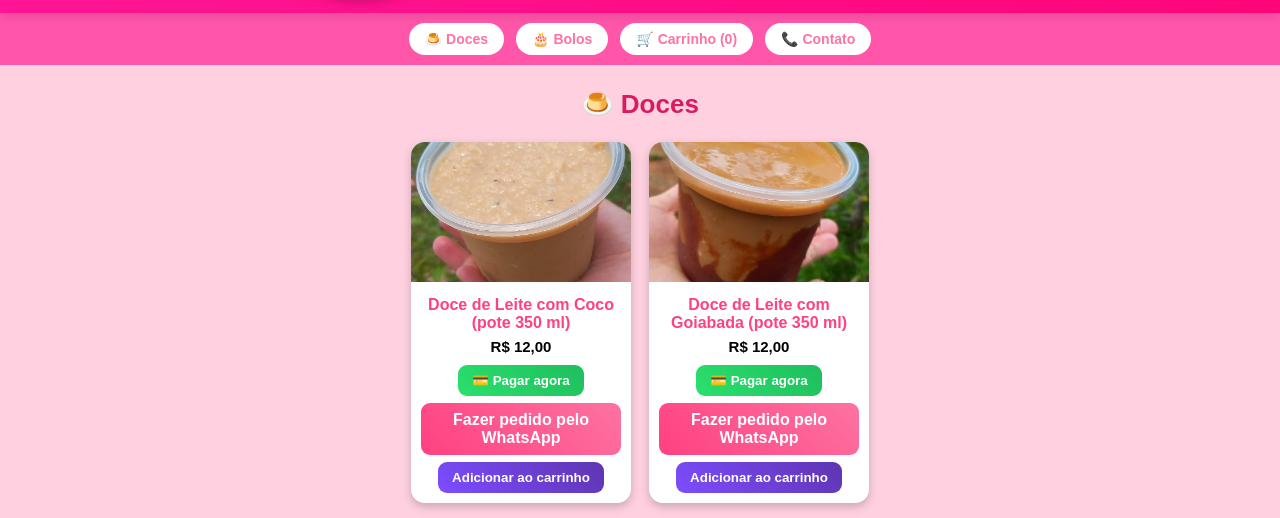
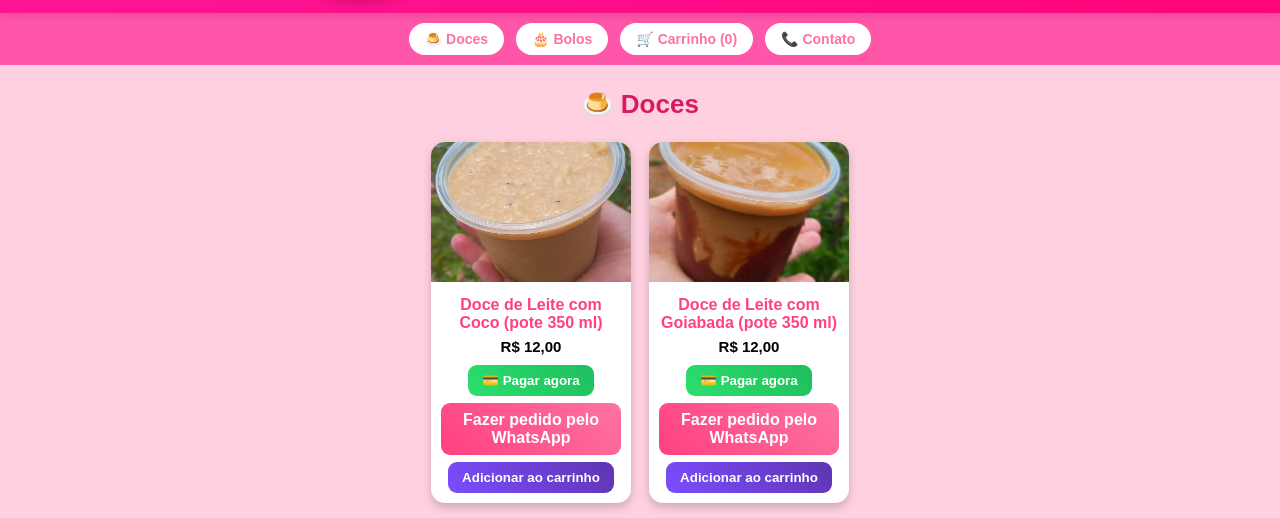
Before and after one commit to isaakoliveira/Caseirinhos-da-Val, a plain HTML site: page index.html in a window 1280 px wide. Shown: the part 219-737 px from the top of the page. Drawn offline with Linux system fonts and the light colour scheme.

Commit message:
Ajusta largura dos cards de produto para 200px (2 colunas) — mantém carrinho e contato sem alterações

```diff
--- a/style.css
+++ b/style.css
@@ -111,7 +111,7 @@
 section#doces .container,
 section#bolos .container {
     display: grid;
-    grid-template-columns: repeat(2, 220px);
+    grid-template-columns: repeat(2, 200px);
     gap: 18px;
     justify-content: center;
     align-items: start;
@@ -122,7 +122,7 @@
 
 section#doces .card,
 section#bolos .card {
-    width: 220px;
+    width: 200px;
 }
 
 section#doces .card>img,
```
